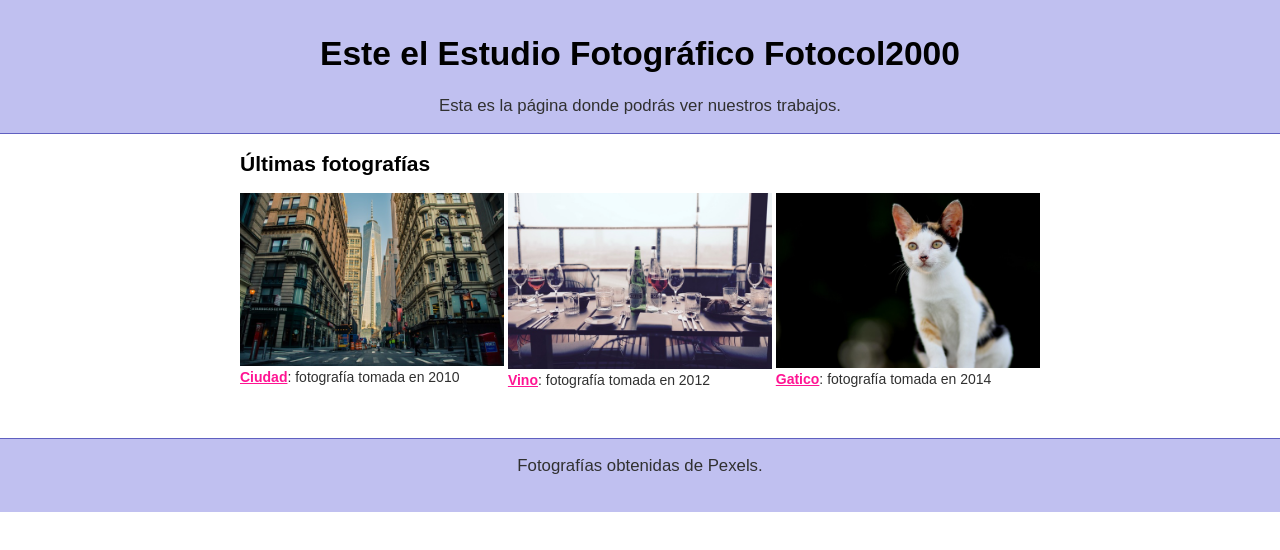
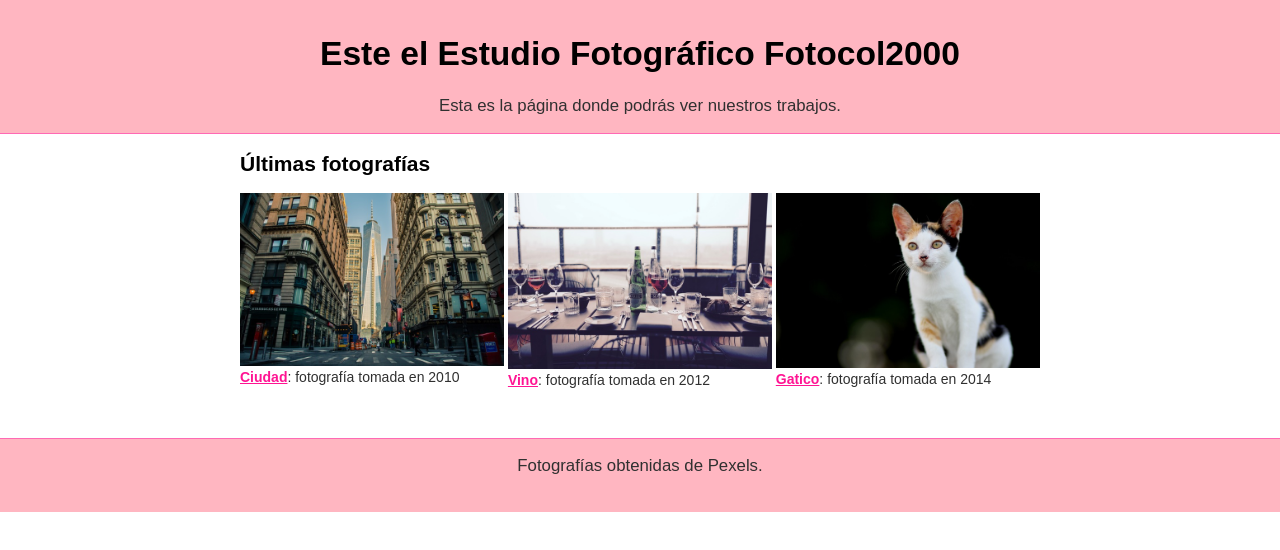
Before and after one commit to jramirez87/pagina-web, a plain HTML site: page index.html in a window 1280 px wide. Shown: the top 550 px of the page. Drawn offline with Linux system fonts and the light colour scheme.

Commit message:
Cambia los colores de la página
Cambia por rosa, que es el color que usa la página web.

Referenciado desde el issue #1.

```diff
--- a/style.css
+++ b/style.css
@@ -11,14 +11,14 @@ h1, h2, h3, h4, h5, h6 {
 }
 
 header, footer {
-    background: #c0c0f0;
+    background: lightpink;
     position: relative;
     text-align: center;
     font-size: 1.2em;
 }
 
-header, header:before, header:after { border-bottom: 1px solid #6060c0; }
-footer, footer:before, footer:after { border-top: 1px solid #6060c0; }
+header, header:before, header:after { border-bottom: 1px solid hotpink; }
+footer, footer:before, footer:after { border-top: 1px solid hotpink; }
 
 footer {
     margin-top: 50px;
@@ -30,7 +30,7 @@ header:before, header:after, footer:before, footer:after {
     position: absolute;
     height: 100%;
     width: 600px;
-    background: #c0c0f0;
+    background: lightpink;
 }
 
 header:before, footer:before { left: 100%; }
```
